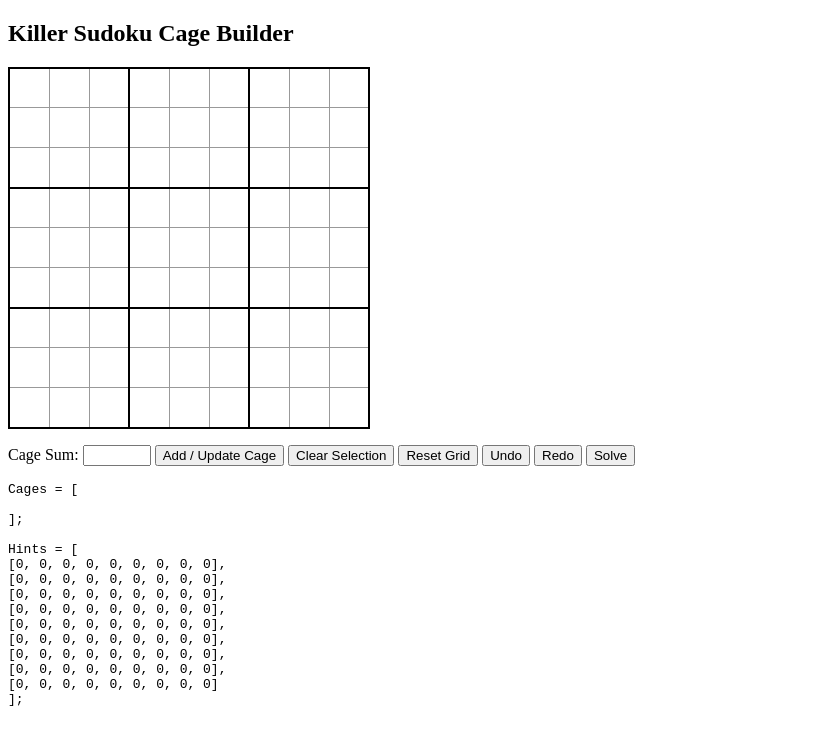
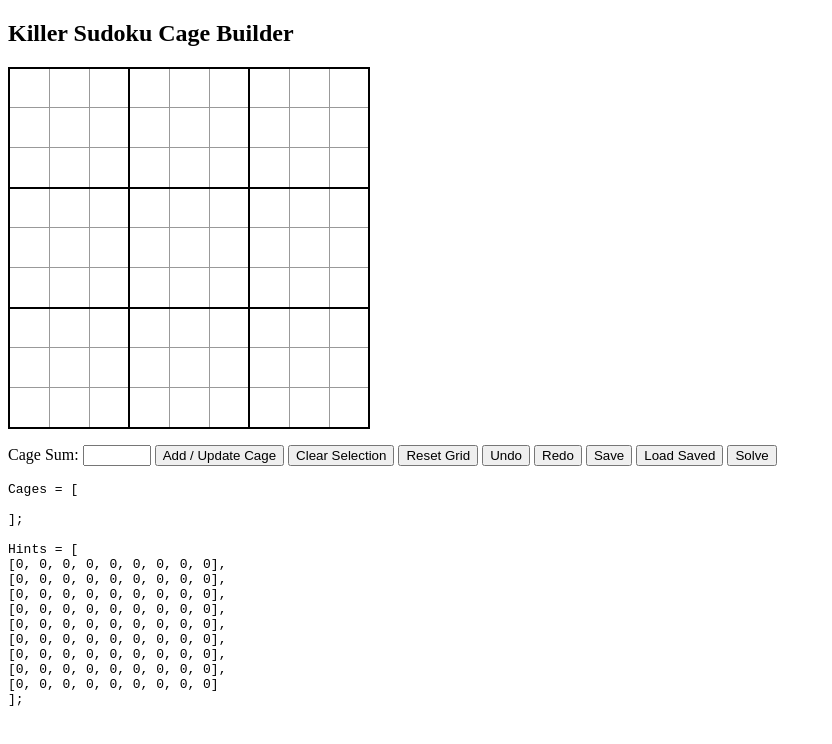
Before and after one commit to ahsankhatri/killer-sudoku-solver, a plain HTML site: page index.html in a window 1280 px wide. Shown: the whole page, without its empty margins (0-832 px from the left). Drawn offline with Linux system fonts and the light colour scheme.

Commit message:
Added save/load to local storage

```diff
--- a/index.html
+++ b/index.html
@@ -74,6 +74,8 @@
     <button onclick="resetGrid()">Reset Grid</button>
     <button onclick="undo()">Undo</button>
     <button onclick="redo()">Redo</button>
+    <button onclick="saveToLocal()">Save</button>
+    <button onclick="loadFromLocal()">Load Saved</button>
     <button onclick="solvePuzzle()">Solve</button>
   </p>
 
@@ -194,6 +196,35 @@
       cages = state.cages;
       applyCageColors();
       renderOutput();
+    }
+
+    function saveToLocal() {
+      localStorage.setItem('killerSudokuCages', JSON.stringify(cages));
+      localStorage.setItem('killerSudokuHints', JSON.stringify(hints));
+      alert("Grid and cages saved to browser storage.");
+    }
+
+    function loadFromLocal() {
+      const savedCages = localStorage.getItem('killerSudokuCages');
+      const savedHints = localStorage.getItem('killerSudokuHints');
+
+      if (savedCages && savedHints) {
+        cages = JSON.parse(savedCages);
+        hints = JSON.parse(savedHints);
+        for (let r = 0; r < 9; r++) {
+          for (let c = 0; c < 9; c++) {
+            const input = cellElements[r][c].querySelector('input');
+            const val = hints[r][c];
+            input.value = val || '';
+            if (val) cellElements[r][c].classList.add('manual-input');
+          }
+        }
+        updateGrid();
+        saveHistory();
+        alert("Saved data loaded.");
+      } else {
+        alert("No saved data found.");
+      }
     }
 
     function toggleSelection(r, c) {
```
